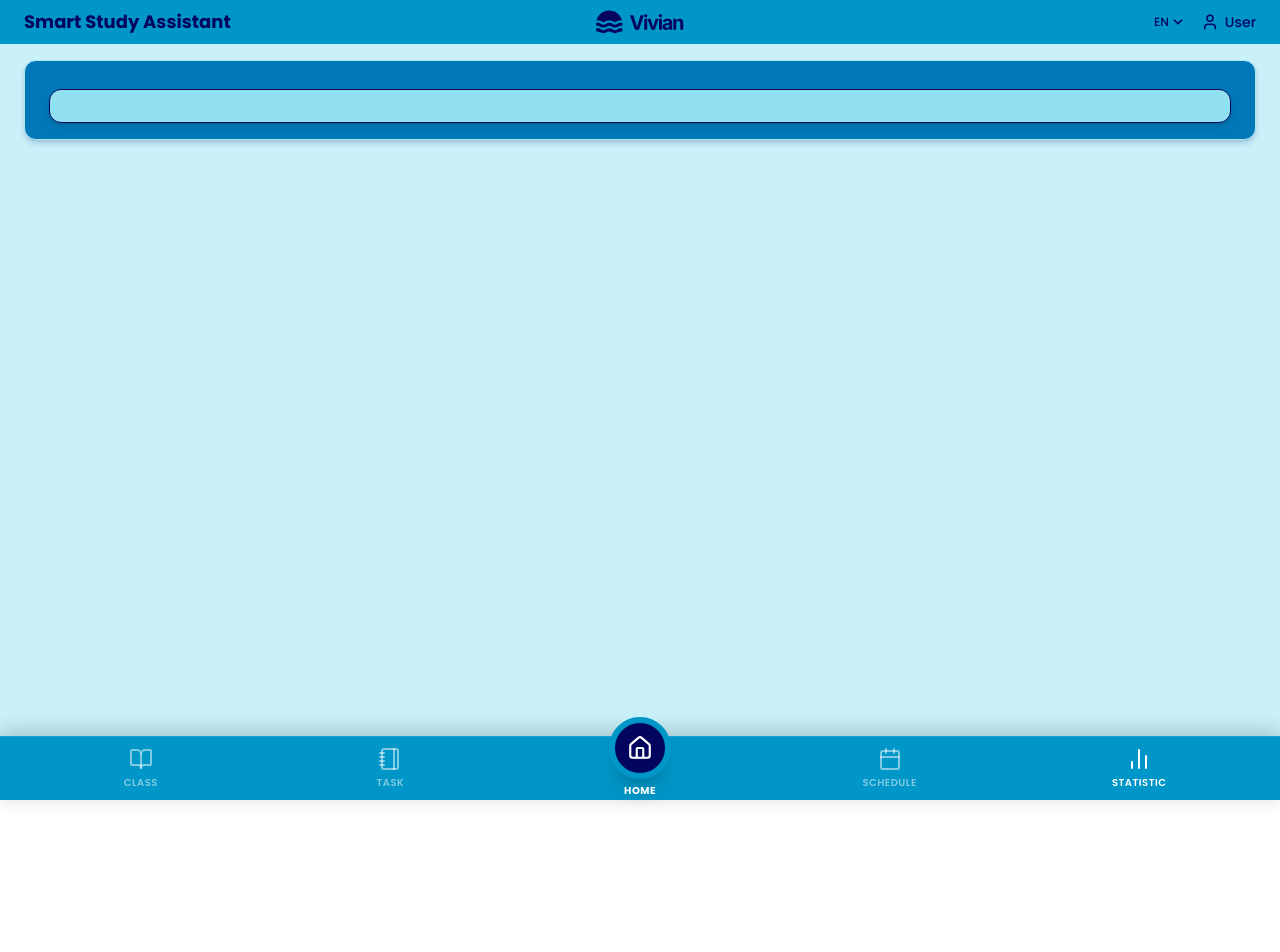
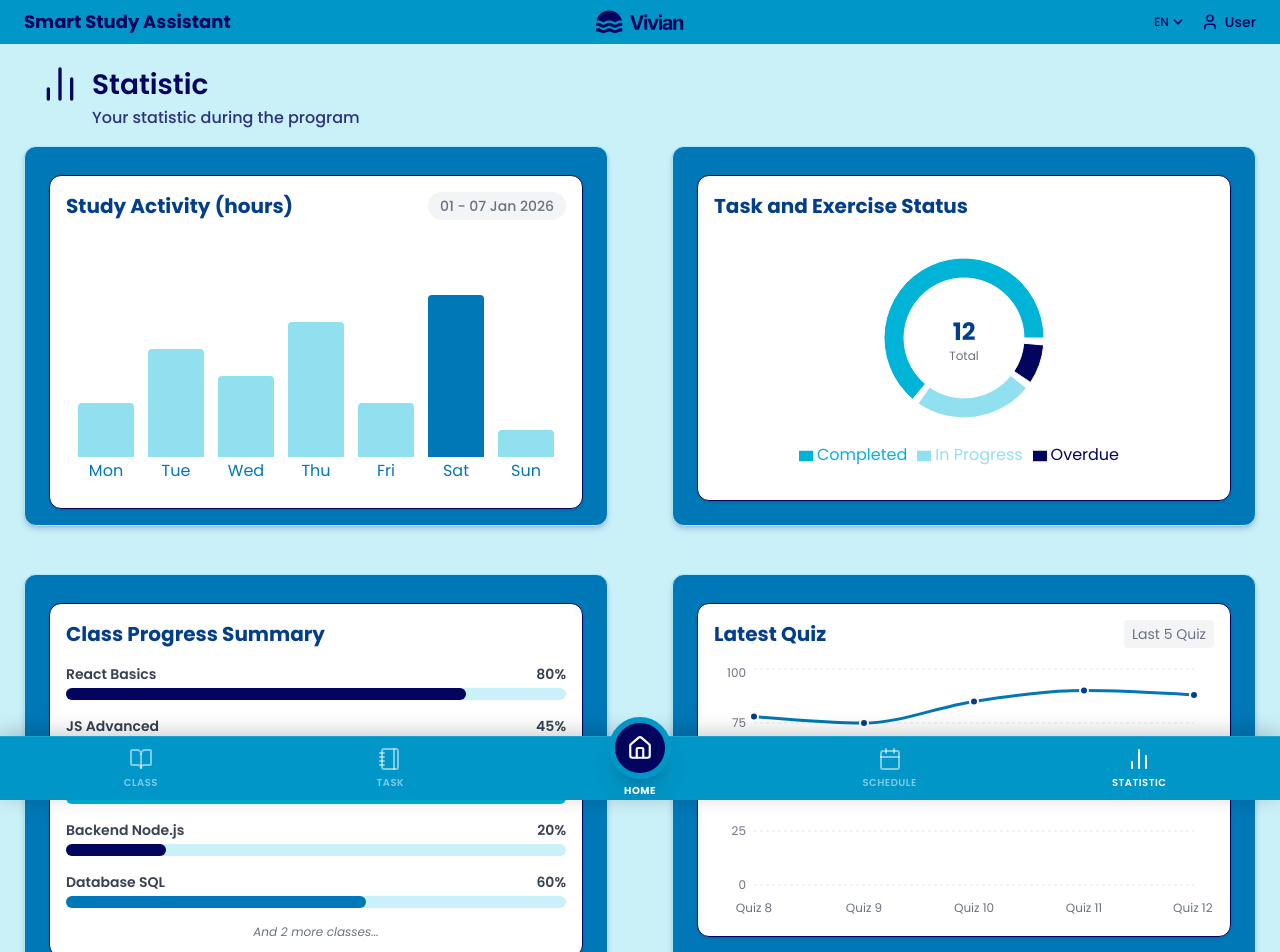
Before and after one commit to yobby15/smart-study-dashboard, a React (Vite) app in the folder front-end/: page /statistic in a window 1280 px wide. Shown: the top 952 px of the page. Before the commit the page ends 800 px from the top, so only its background shows below. Built offline with nearby package versions, Linux system fonts and the light colour scheme.

Commit message:
add statistic page components and update package files

```diff
--- a/front-end/package.json
+++ b/front-end/package.json
@@ -15,7 +15,8 @@
     "lucide-react": "^0.561.0",
     "react": "^19.2.0",
     "react-dom": "^19.2.0",
-    "react-router-dom": "^7.10.1"
+    "react-router-dom": "^7.10.1",
+    "recharts": "^3.6.0"
   },
   "devDependencies": {
     "@eslint/js": "^9.39.1",
--- /dev/null
+++ b/front-end/src/components/statistic-page/OverallProgress.jsx
@@ -0,0 +1,45 @@
+import React from 'react';
+import ContentCard from "../global/ContentCard";
+
+const subjects = [
+    { name: "React Basics", progress: 80, color: "bg-[#03045E]" },
+    { name: "JS Advanced", progress: 45, color: "bg-[#0077B6]" },
+    { name: "UI/UX", progress: 100, color: "bg-[#00B4D8]" },
+    { name: "Backend Node.js", progress: 20, color: "bg-[#03045E]" },
+    { name: "Database SQL", progress: 60, color: "bg-[#0077B6]" },
+    { name: "DevOps Basics", progress: 10, color: "bg-[#00B4D8]" },
+    { name: "Cyber Security", progress: 5, color: "bg-[#03045E]" },
+];
+
+const OverallProgress = () => {
+  const limitedSubjects = subjects.slice(0, 5);
+
+  return (
+    <ContentCard className="p-4 bg-white rounded-xl shadow-sm">
+      <h3 className="text-xl font-bold text-[#023E8A] mb-4">Class Progress Summary</h3>
+      <div className="space-y-4">
+        {limitedSubjects.map((sub, index) => (
+            <div key={index}>
+                <div className="flex justify-between text-sm font-semibold text-gray-700 mb-1">
+                    <span>{sub.name}</span>
+                    <span>{sub.progress}%</span>
+                </div>
+                <div className="w-full bg-[#CAF0F8] rounded-full h-3">
+                    <div
+                        className={`${sub.color} h-3 rounded-full transition-all duration-500`}
+                        style={{ width: `${sub.progress}%` }}
+                    ></div>
+                </div>
+            </div>
+        ))}
+      </div>
+      {subjects.length > 5 && (
+          <p className="text-xs text-center text-gray-500 mt-4 italic">
+              And {subjects.length - 5} more classes...
+          </p>
+      )}
+    </ContentCard>
+  );
+};
+
+export default OverallProgress;
--- /dev/null
+++ b/front-end/src/components/statistic-page/QuizPerformanceChart.jsx
@@ -0,0 +1,72 @@
+import React from 'react';
+import { LineChart, Line, XAxis, YAxis, CartesianGrid, Tooltip, ResponsiveContainer } from 'recharts';
+import ContentCard from "../global/ContentCard";
+
+const data = [
+  { quiz: 'Quiz 1', score: 65 },
+  { quiz: 'Quiz 2', score: 78 },
+  { quiz: 'Quiz 3', score: 75 },
+  { quiz: 'Quiz 4', score: 85 },
+  { quiz: 'Quiz 5', score: 90 },
+  { quiz: 'Quiz 6', score: 88 },
+  { quiz: 'Quiz 7', score: 65 },
+  { quiz: 'Quiz 8', score: 78 },
+  { quiz: 'Quiz 9', score: 75 },
+  { quiz: 'Quiz 10', score: 85 },
+  { quiz: 'Quiz 11', score: 90 },
+  { quiz: 'Quiz 12', score: 88 },
+];
+
+const QuizPerformanceChart = () => {
+  const recentData = data.slice(-5);
+
+  return (
+    <ContentCard className="p-4 bg-white rounded-xl shadow-sm mb-4">
+      <div className="flex justify-between items-center mb-4">
+        <h3 className="text-xl font-bold text-[#023E8A]">Latest Quiz</h3>
+        <span className="text-sm text-gray-500 bg-gray-100 px-2 py-1 rounded">Last 5 Quiz</span>
+      </div>
+
+      <div className="h-64 w-full">
+        <ResponsiveContainer width="100%" height="100%">
+          <LineChart
+            data={recentData}
+            margin={{ top: 5, right: 20, left: -20, bottom: 5 }}
+          >
+            <CartesianGrid strokeDasharray="3 3" vertical={false} stroke="#e5e7eb" />
+
+            <XAxis
+                dataKey="quiz"
+                tick={{fill: '#6b7280', fontSize: 12}}
+                axisLine={false}
+                tickLine={false}
+                dy={10}
+            />
+
+            <YAxis
+                domain={[0, 100]}
+                tick={{fill: '#6b7280', fontSize: 12}}
+                axisLine={false}
+                tickLine={false}
+            />
+
+            <Tooltip
+                contentStyle={{ borderRadius: '8px', border: 'none', boxShadow: '0 4px 6px -1px rgb(0 0 0 / 0.1)' }}
+            />
+
+            <Line
+                type="monotone"
+                dataKey="score"
+                stroke="#0077B6"
+                strokeWidth={3}
+                dot={{ r: 4, fill: '#023E8A', strokeWidth: 2, stroke: '#fff' }}
+                activeDot={{ r: 6, fill: '#00B4D8' }}
+            />
+          </LineChart>
+        </ResponsiveContainer>
+      </div>
+    </ContentCard>
+  );
+};
+
+export default QuizPerformanceChart;
--- /dev/null
+++ b/front-end/src/components/statistic-page/StudyActivityChart.jsx
@@ -0,0 +1,48 @@
+import React from 'react';
+import { BarChart, Bar, XAxis, YAxis, Tooltip, ResponsiveContainer, Cell } from 'recharts';
+import ContentCard from "../global/ContentCard";
+
+const data = [
+  { day: 'Mon', hours: 2 },
+  { day: 'Tue', hours: 4 },
+  { day: 'Wed', hours: 3 },
+  { day: 'Thu', hours: 5 },
+  { day: 'Fri', hours: 2 },
+  { day: 'Sat', hours: 6 },
+  { day: 'Sun', hours: 1 },
+];
+
+const StudyActivityChart = () => {
+  return (
+    <ContentCard className="p-4 bg-white rounded-xl shadow-sm mb-4">
+      <div className="flex justify-between items-center mb-4">
+        <h3 className="text-xl font-bold text-[#023E8A]">Study Activity (hours)</h3>
+
+        <span className="text-sm font-medium text-gray-500 bg-gray-100 px-3 py-1 rounded-full">
+          01 - 07 Jan 2026
+        </span>
+      </div>
+
+      <div className="h-64 w-full">
+        <ResponsiveContainer width="100%" height="100%">
+          <BarChart data={data}>
+            <XAxis dataKey="day" tick={{fill: '#0077B6'}} axisLine={false} tickLine={false} />
+
+            <Tooltip
+              cursor={{fill: 'transparent'}}
+              contentStyle={{ borderRadius: '8px', border: 'none', boxShadow: '0 4px 6px -1px rgb(0 0 0 / 0.1)' }}
+            />
+
+            <Bar dataKey="hours" radius={[4, 4, 0, 0]}>
+              {data.map((entry, index) => (
+                <Cell key={`cell-${index}`} fill={index === 5 ? '#0077B6' : '#90E0EF'} />
+              ))}
+            </Bar>
+          </BarChart>
+        </ResponsiveContainer>
+      </div>
+    </ContentCard>
+  );
+};
+
+export default StudyActivityChart;
--- /dev/null
+++ b/front-end/src/components/statistic-page/TaskCompletionChart.jsx
@@ -0,0 +1,46 @@
+import React from 'react';
+import { PieChart, Pie, Cell, ResponsiveContainer, Legend, Tooltip } from 'recharts';
+import ContentCard from "../global/ContentCard";
+
+const data = [
+  { name: 'Completed', value: 8 },
+  { name: 'In Progress', value: 3 },
+  { name: 'Overdue', value: 1 },
+];
+
+const COLORS = ['#00B4D8', '#90E0EF', '#03045E'];
+
+const TaskCompletionChart = () => {
+  return (
+    <ContentCard className="p-4 bg-white rounded-xl shadow-sm mb-4">
+      <h3 className="text-xl font-bold text-[#023E8A] mb-2">Task and Exercise Status</h3>
+      <div className="h-64 w-full relative">
+        <ResponsiveContainer width="100%" height="100%">
+          <PieChart>
+            <Pie
+              data={data}
+              cx="50%"
+              cy="50%"
+              innerRadius={60}
+              outerRadius={80}
+              paddingAngle={5}
+              dataKey="value"
+            >
+              {data.map((entry, index) => (
+                <Cell key={`cell-${index}`} fill={COLORS[index % COLORS.length]} />
+              ))}
+            </Pie>
+            <Tooltip />
+            <Legend verticalAlign="bottom" height={36}/>
+          </PieChart>
+        </ResponsiveContainer>
+        <div className="absolute top-1/2 left-1/2 transform -translate-x-1/2 -translate-y-1/2 text-center -mt-4">
+            <p className="text-2xl font-bold text-[#023E8A]">12</p>
+            <p className="text-xs text-gray-500">Total</p>
+        </div>
+      </div>
+    </ContentCard>
+  );
+};
+
+export default TaskCompletionChart;
--- a/front-end/src/pages/StatisticPage.jsx
+++ b/front-end/src/pages/StatisticPage.jsx
@@ -1,18 +1,52 @@
 import React from 'react';
 import NavigationUp from "../components/global/NavigationUp";
 import NavigationDown from "../components/global/NavigationDown";
+import Title from "../components/global/Title";
 import SectionContainer from "../components/global/SectionContainer";
-import ContentCard from "../components/global/ContentCard";
+import StudyActivityChart from "../components/statistic-page/StudyActivityChart";
+import TaskCompletionChart from "../components/statistic-page/TaskCompletionChart";
+import OverallProgress from "../components/statistic-page/OverallProgress";
+import QuizPerformanceChart from "../components/statistic-page/QuizPerformanceChart";
+import { BarChart2 } from 'lucide-react';
 
 const StatisticPage = () => {
   return (
     <div className="w-full min-h-screen flex flex-col bg-[#CAF0F8] pb-24">
       <NavigationUp/>
-      <SectionContainer>
-        <ContentCard>
 
-        </ContentCard>
-      </SectionContainer>
+      <Title
+        Title={"Statistic"}
+        SubTitle={"Your statistic during the program"}
+        Icon={BarChart2}
+      />
+
+
+        <div className="grid grid-cols-2 gap-4">
+          <SectionContainer>
+            <div className="col-span-1 md:col-span-2">
+              <StudyActivityChart />
+            </div>
+          </SectionContainer>
+
+          <SectionContainer>
+            <div className="col-span-1">
+              <TaskCompletionChart />
+            </div>
+          </SectionContainer>
+
+          <SectionContainer>
+            <div className="col-span-1">
+              <OverallProgress />
+            </div>
+          </SectionContainer>
+
+          <SectionContainer>
+            <div className="col-span-1">
+              <QuizPerformanceChart />
+            </div>
+          </SectionContainer>
+        </div>
+
       <NavigationDown/>
     </div>
   );
```
Also changed, not shown: 1 other file (tests, documents, lock files or other folders).
